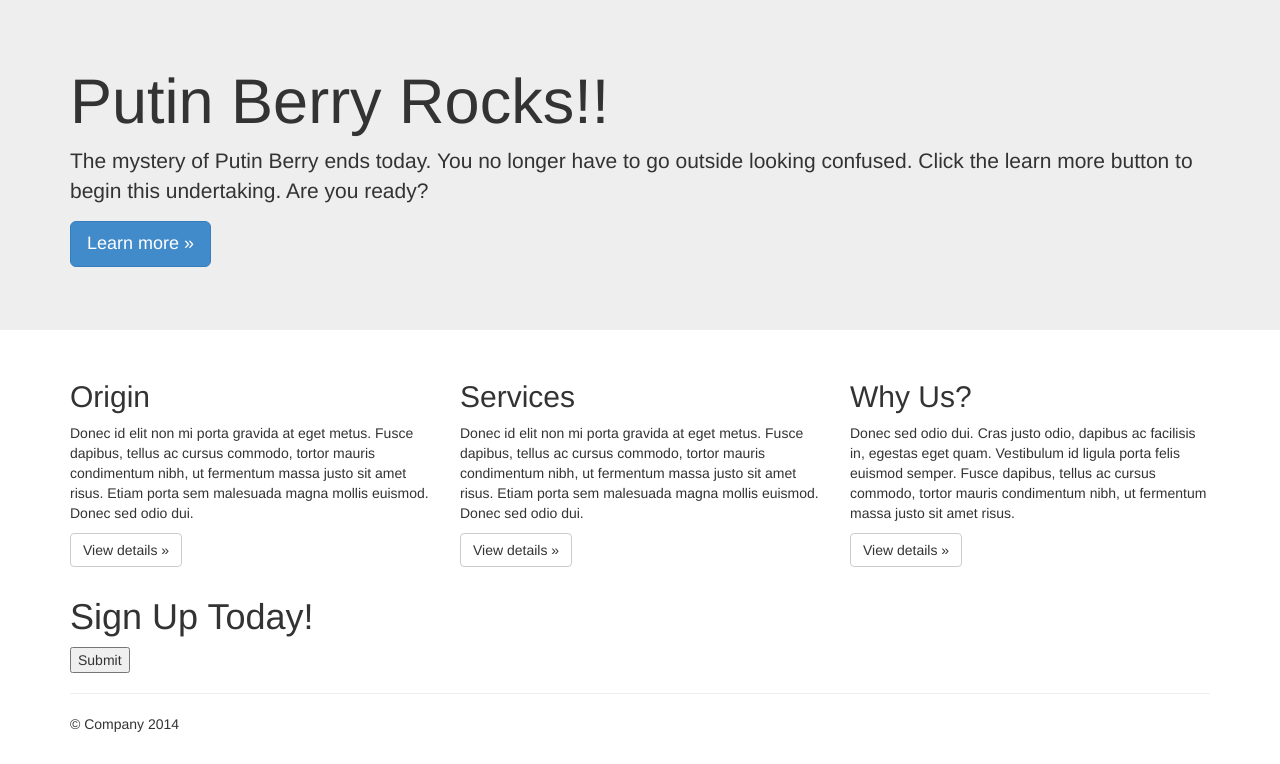
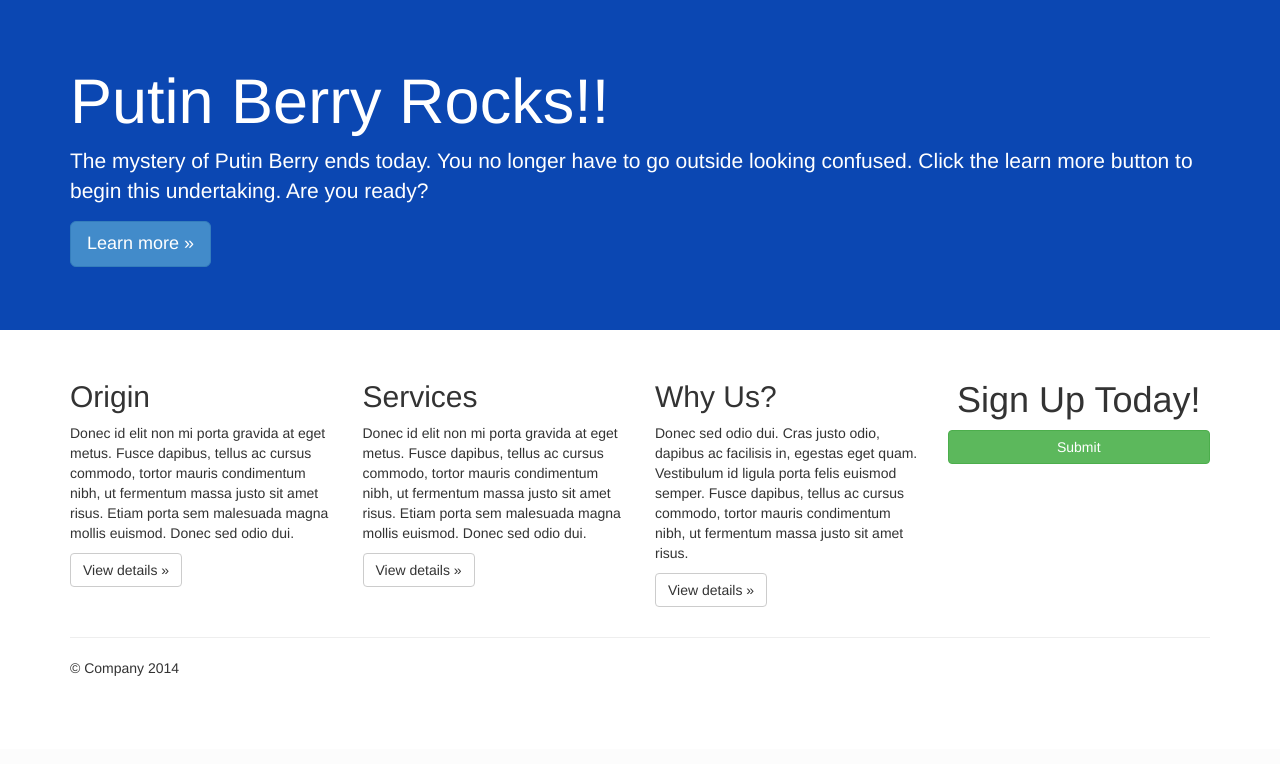
Before and after one commit to masterfung/mvp_landing-Django, a Django app: template pursuit/src/static/templates/signup.html in a window 1280 px wide. Shown: the part 51-815 px from the top of the page. After the commit the page ends 727 px from the top, so only its background shows below. Run offline with Django 3.2, Linux system fonts and the light colour scheme; the template is opened without the code that fills it, so the values that code supplies are empty; parts of the project's set-up code (start-up, migrations or seed data) failed here and were passed over; some libraries are stand-ins or nearby versions.

Commit message:
beautification begins

```diff
--- /dev/null
+++ b/pursuit/src/static/static/css/custom.css
@@ -0,0 +1,8 @@
+.jumbotron {
+	color: #fff;
+	background-color: #0B47B2;
+}
+
+.signups {
+	text-align: center;
+}
--- a/pursuit/src/static/templates/base.html
+++ b/pursuit/src/static/templates/base.html
@@ -16,6 +16,9 @@
 
     <!-- Custom styles for this template -->
     <link href="/static/css/jumbotron.css" rel="stylesheet">
+
+    <!-- Custom CSS -->
+    <link href="/static/css/custom.css" rel="stylesheet">
 
     <!-- Just for debugging purposes. Don't actually copy this line! -->
     <!--[if lt IE 9]><script src="static/js/ie8-responsive-file-warning.js"></script><![endif]-->
@@ -66,22 +69,22 @@
     <div class="container">
       <!-- Example row of columns -->
       <div class="row">
-        <div class="col-md-4">
+        <div class="col-md-3">
           <h2>Origin</h2>
           <p>Donec id elit non mi porta gravida at eget metus. Fusce dapibus, tellus ac cursus commodo, tortor mauris condimentum nibh, ut fermentum massa justo sit amet risus. Etiam porta sem malesuada magna mollis euismod. Donec sed odio dui. </p>
           <p><a class="btn btn-default" href="#" role="button">View details &raquo;</a></p>
         </div>
-        <div class="col-md-4">
+        <div class="col-md-3">
           <h2>Services</h2>
           <p>Donec id elit non mi porta gravida at eget metus. Fusce dapibus, tellus ac cursus commodo, tortor mauris condimentum nibh, ut fermentum massa justo sit amet risus. Etiam porta sem malesuada magna mollis euismod. Donec sed odio dui. </p>
           <p><a class="btn btn-default" href="#" role="button">View details &raquo;</a></p>
        </div>
-        <div class="col-md-4">
+        <div class="col-lg-3">
           <h2>Why Us?</h2>
           <p>Donec sed odio dui. Cras justo odio, dapibus ac facilisis in, egestas eget quam. Vestibulum id ligula porta felis euismod semper. Fusce dapibus, tellus ac cursus commodo, tortor mauris condimentum nibh, ut fermentum massa justo sit amet risus.</p>
           <p><a class="btn btn-default" href="#" role="button">View details &raquo;</a></p>
         </div>
-        <div class="col-md-4">
+        <div class="col-lg-3 signups">
           {% block content %}
 
           {% endblock %}
--- a/pursuit/src/static/templates/signup.html
+++ b/pursuit/src/static/templates/signup.html
@@ -7,7 +7,7 @@
 <form method='POST' action=''> {% csrf_token %}
 	{{form.as_p}}
 
-	<input type="submit">
+	<input type="submit" class='btn btn-success btn-block'>
 </form>
 
 {% endblock %}
```
